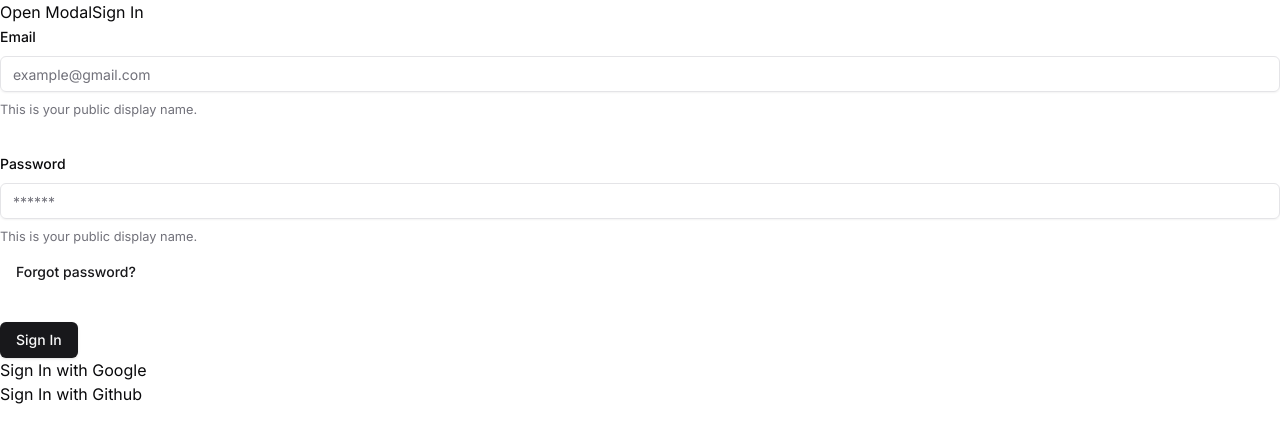
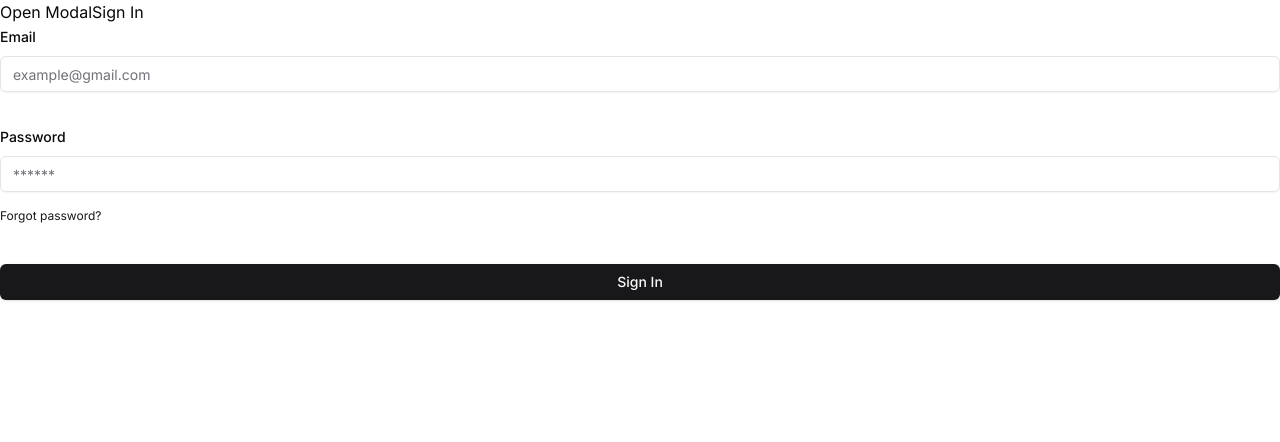
Before and after one commit to dworker863/education-portal, a Next.js app: page /signin in a window 1280 px wide. Shown: the top 442 px of the page. Built offline with nearby package versions, Linux system fonts and the light colour scheme.

Commit message:
Added LoginForm into Modal

```diff
--- a/app/@auth/(.)signin/page.tsx
+++ b/app/@auth/(.)signin/page.tsx
@@ -1,4 +1,5 @@
 import Modal from '@/app/components/Modal';
+import SigninForm from '@/app/components/SigninForm';
 
 export default function Login() {
   return (
@@ -8,7 +9,7 @@ export default function Login() {
       backButtonHref="/signup"
       showSocials
     >
-      Modal: Login
+      <SigninForm />
     </Modal>
   );
 }
--- a/app/components/Modal.tsx
+++ b/app/components/Modal.tsx
@@ -28,7 +28,7 @@ const Modal: FC<TModalProps> = ({
   showSocials,
 }) => {
   return (
-    <Card className="w-[400px] text-center">
+    <Card className="w-[400px]">
       <CardHeader>
         <ModalHeader label={headerLabel} />
       </CardHeader>
--- a/app/components/SigninForm.tsx
+++ b/app/components/SigninForm.tsx
@@ -23,10 +23,9 @@ import SuccessMessage from './SuccessMessage';
 import Link from 'next/link';
 
 const SigninForm = () => {
-  const [error, setError] = useState('');
-  const [success, setSuccess] = useState('');
+  const [error, setError] = useState<string | null>(null);
+  const [success, setSuccess] = useState<string | null>(null);
   const [twoFactor, setTwoFactor] = useState(false);
-  const router = useRouter();
   const searchParams = useSearchParams();
   const urlError =
     searchParams.get('error') === 'OAuthAccountNotLinked'
@@ -46,34 +45,12 @@ const SigninForm = () => {
     login(values)
       .then((data) => {
         if (data?.success) {
-          setError('');
+          setError(null);
           setSuccess(data.success);
         }
 
         if (data?.twoFactor) {
-          setError('');
-          setTwoFactor(data.twoFactor);
-          setSuccess('Confirmation code sent');
-        }
-      })
-      .catch((error) => {
-        setSuccess('');
-        setError(error.message);
-      });
-  };
-
-  const handleSubmitWithProvider = async (provider: string, e: FormEvent) => {
-    e.preventDefault();
-
-    login(undefined, provider)
-      .then((data) => {
-        if (data?.success) {
-          setError('');
-          setSuccess(data.success);
-        }
-
-        if (data?.twoFactor) {
-          setError('');
+          setError(null);
           setTwoFactor(data.twoFactor);
           setSuccess('Confirmation code sent');
         }
@@ -98,9 +75,6 @@ const SigninForm = () => {
                   <FormControl>
                     <Input placeholder="example@gmail.com" {...field} />
                   </FormControl>
-                  <FormDescription>
-                    This is your public display name.
-                  </FormDescription>
                   <FormMessage />
                 </FormItem>
               )}
@@ -114,10 +88,12 @@ const SigninForm = () => {
                   <FormControl>
                     <Input placeholder="******" {...field} />
                   </FormControl>
-                  <FormDescription>
-                    This is your public display name.
-                  </FormDescription>
-                  <Button variant="link" asChild>
+                  <Button
+                    className="px-0 font-normal"
+                    variant="link"
+                    size="sm"
+                    asChild
+                  >
                     <Link href="/reset-password">Forgot password?</Link>
                   </Button>
                   <FormMessage />
@@ -136,9 +112,6 @@ const SigninForm = () => {
                 <FormControl>
                   <Input placeholder="" {...field} />
                 </FormControl>
-                <FormDescription>
-                  This is your public display name.
-                </FormDescription>
                 <FormMessage />
               </FormItem>
             )}
@@ -146,13 +119,9 @@ const SigninForm = () => {
         )}
         {(error || urlError) && <ErrorMessage message={error || urlError} />}
         {success && <SuccessMessage message={success} />}
-        <Button type="submit">{!twoFactor ? 'Sign In' : 'Confirm'}</Button>
-      </form>
-      <form onSubmit={handleSubmitWithProvider.bind(null, 'google')}>
-        <button type="submit">Sign In with Google</button>
-      </form>
-      <form onSubmit={handleSubmitWithProvider.bind(null, 'github')}>
-        <button type="submit">Sign In with Github</button>
+        <Button className="w-full" type="submit">
+          {!twoFactor ? 'Sign In' : 'Confirm'}
+        </Button>
       </form>
     </Form>
   );
--- a/app/components/Socials.tsx
+++ b/app/components/Socials.tsx
@@ -1,15 +1,50 @@
+'use client';
+
 import { Button } from '@/components/ui/button';
-import React from 'react';
+import React, { FormEvent, useState } from 'react';
 import { FaGithub } from 'react-icons/fa6';
 import { FcGoogle } from 'react-icons/fc';
+import { login } from '../libs/server-actions';
+import ErrorMessage from './ErrorMessage';
+import SuccessMessage from './SuccessMessage';
 
 const Socials = () => {
+  const [error, setError] = useState<string | null>(null);
+  const [success, setSuccess] = useState<string | null>(null);
+  const onSubmit = async (provider: string, e: FormEvent) => {
+    e.preventDefault();
+
+    login(undefined, provider)
+      .then((data) => {
+        if (data?.success) {
+          setError(null);
+          setSuccess(data.success);
+        }
+      })
+      .catch((error) => {
+        setSuccess(null);
+        setError(error.message);
+      });
+  };
+
   return (
     <div className="flex items-center w-full gap-x-2">
-      <Button size="lg" className="w-full" variant="outline">
+      {error && <ErrorMessage message={error} />}
+      {success && <SuccessMessage message={success} />}
+      <Button
+        size="lg"
+        className="w-full"
+        variant="outline"
+        onClick={onSubmit.bind(null, 'google')}
+      >
         <FcGoogle className="w-5 h-5" />
       </Button>
-      <Button size="lg" className="w-full" variant="outline">
+      <Button
+        size="lg"
+        className="w-full"
+        variant="outline"
+        onClick={onSubmit.bind(null, 'github')}
+      >
         <FaGithub />
       </Button>
     </div>
```
